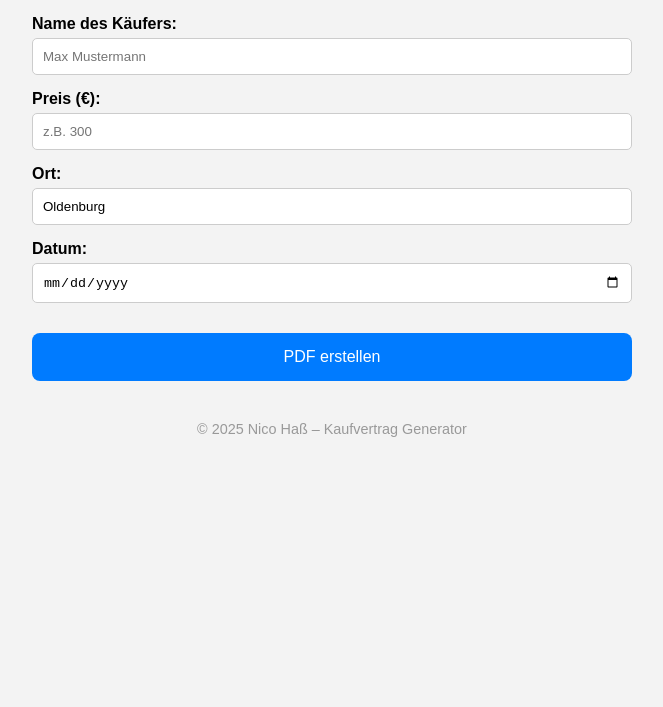
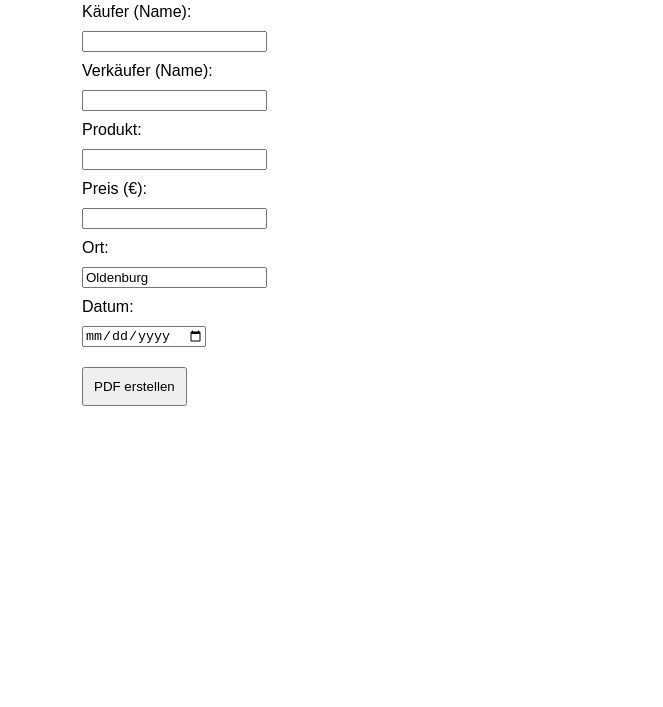
Before and after one commit to BIGI98765/Vertrag, a plain HTML site: page index.html in a window 1280 px wide. Shown: the part 93-800 px from the top of the page, without its empty margins (308-971 px from the left). Drawn offline with nearby package versions, Linux system fonts and the light colour scheme.

Commit message:
Update index.html

```diff
--- a/index.html
+++ b/index.html
@@ -3,121 +3,87 @@
 <head>
   <meta charset="UTF-8" />
   <meta name="viewport" content="width=device-width, initial-scale=1.0" />
-  <title>Kaufvertrag – PC</title>
-  <link rel="icon" href="icon.png" type="image/png">
+  <title>Kaufvertrag</title>
   <script src="https://cdnjs.cloudflare.com/ajax/libs/jspdf/2.5.1/jspdf.umd.min.js"></script>
   <style>
     body {
-      font-family: Arial, sans-serif;
-      background: #f3f3f3;
+      font-family: 'Arial', sans-serif;
       padding: 20px;
-      max-width: 600px;
+    }
+    label, input, button {
+      display: block;
+      margin-top: 10px;
+    }
+    .container {
+      max-width: 500px;
       margin: auto;
     }
-
-    h1 {
-      text-align: center;
-      margin-bottom: 30px;
-    }
-
-    label {
-      display: block;
-      margin-top: 15px;
-      font-weight: bold;
-    }
-
-    input {
-      width: 100%;
+    button {
+      margin-top: 20px;
       padding: 10px;
-      margin-top: 5px;
-      box-sizing: border-box;
-      border-radius: 5px;
-      border: 1px solid #ccc;
-    }
-
-    button {
-      margin-top: 30px;
-      padding: 15px;
-      width: 100%;
-      font-size: 16px;
-      background-color: #007bff;
-      color: white;
-      border: none;
-      border-radius: 8px;
-      cursor: pointer;
-    }
-
-    button:hover {
-      background-color: #0056b3;
-    }
-
-    .footer {
-      text-align: center;
-      margin-top: 40px;
-      font-size: 0.9em;
-      color: #999;
     }
   </style>
 </head>
 <body>
-  <h1>Kaufvertrag erstellen</h1>
+  <div class="container">
+    <h2>Kaufvertrag erstellen</h2>
 
-  <label for="name">Name des Käufers:</label>
-  <input type="text" id="name" placeholder="Max Mustermann" />
+    <label>Käufer (Name): <input id="kaeufer" type="text" /></label>
+    <label>Verkäufer (Name): <input id="verkaeufer" type="text" /></label>
+    <label>Produkt: <input id="produkt" type="text" /></label>
+    <label>Preis (€): <input id="preis" type="number" /></label>
+    <label>Ort: <input id="ort" type="text" value="Oldenburg" /></label>
+    <label>Datum: <input id="datum" type="date" /></label>
 
-  <label for="preis">Preis (€):</label>
-  <input type="number" id="preis" placeholder="z.B. 300" />
-
-  <label for="ort">Ort:</label>
-  <input type="text" id="ort" value="Oldenburg" />
-
-  <label for="datum">Datum:</label>
-  <input type="date" id="datum" />
-
-  <button onclick="exportPDF()">PDF erstellen</button>
-
-  <div class="footer">
-    &copy; 2025 Nico Haß – Kaufvertrag Generator
+    <button onclick="erzeugePDF()">PDF erstellen</button>
   </div>
 
   <script>
-    async function exportPDF() {
+    async function erzeugePDF() {
       const { jsPDF } = window.jspdf;
-      const name = document.getElementById("name").value;
-      const preis = document.getElementById("preis").value;
-      const ort = document.getElementById("ort").value;
-      const datum = document.getElementById("datum").value;
-
-      if (!name || !preis || !ort || !datum) {
-        alert("Bitte alle Felder ausfüllen.");
-        return;
-      }
-
       const doc = new jsPDF();
 
-      const [jahr, monat, tag] = datum.split("-");
-      const formatiertesDatum = `${tag}.${monat}.${jahr}`;
+      const kaeufer = document.getElementById('kaeufer').value;
+      const verkaeufer = document.getElementById('verkaeufer').value;
+      const produkt = document.getElementById('produkt').value;
+      const preis = document.getElementById('preis').value;
+      const ort = document.getElementById('ort').value;
+      const datumRaw = document.getElementById('datum').value;
 
-      doc.setFont("Times", "Normal");
-      doc.setFontSize(18);
-      doc.setFont("Times", "Bold");
-      doc.text("Kaufvertrag für einen PC", 105, 20, null, null, "center");
+      const datum = datumRaw.split("-").reverse().join(".");
 
-      doc.setFontSize(14);
-      doc.setFont("Times", "Normal");
+      // Logo laden (icon.png muss im gleichen Ordner liegen)
+      const img = new Image();
+      img.src = "icon.png";
+      img.onload = () => {
+        const canvas = document.createElement("canvas");
+        canvas.width = img.width;
+        canvas.height = img.height;
+        const ctx = canvas.getContext("2d");
+        ctx.drawImage(img, 0, 0);
+        const dataURL = canvas.toDataURL("image/png");
 
-      doc.text(`Verkäufer (Name): Nico Haß`, 20, 40);
-      doc.text(`Käufer (Name): ${name}`, 20, 50);
-      doc.text(`Verkauft wird ein gebrauchter PC zum Preis von ${preis} Euro.`, 20, 65);
-      doc.text(`Der Artikel wird ohne Garantie oder Rücknahme verkauft.`, 20, 75);
-      doc.text(`${ort}, den ${formatiertesDatum}`, 20, 95);
+        doc.addImage(dataURL, "PNG", 80, 10, 50, 50); // Logo mittig oben
 
-      doc.text("________________________", 20, 115);
-      doc.text("Unterschrift Verkäufer", 20, 122);
-      doc.text("________________________", 120, 115);
-      doc.text("Unterschrift Käufer", 120, 122);
+        doc.setFontSize(12);
+        doc.text(`Kaufvertrag`, 105, 70, { align: "center" });
 
-      doc.save("Kaufvertrag.pdf");
+        doc.setFontSize(10);
+        doc.text(`Zwischen ${verkaeufer} (Verkäufer)`, 20, 90);
+        doc.text(`und ${kaeufer} (Käufer)`, 20, 100);
+        doc.text(`wird folgendes vereinbart:`, 20, 110);
+        doc.text(`- Der Käufer erwirbt: ${produkt}`, 20, 120);
+        doc.text(`- Kaufpreis: ${preis} Euro`, 20, 130);
+        doc.text(`- Der Kauf erfolgt wie gesehen, ohne Garantie oder Rücknahme.`, 20, 140);
+        doc.text(`${ort}, den ${datum}`, 20, 160);
+
+        doc.text("_____________________", 20, 180);
+        doc.text("Unterschrift Verkäufer", 20, 185);
+        doc.text("_____________________", 120, 180);
+        doc.text("Unterschrift Käufer", 120, 185);
+
+        doc.save("Kaufvertrag.pdf");
+      };
     }
   </script>
 </body>
```
